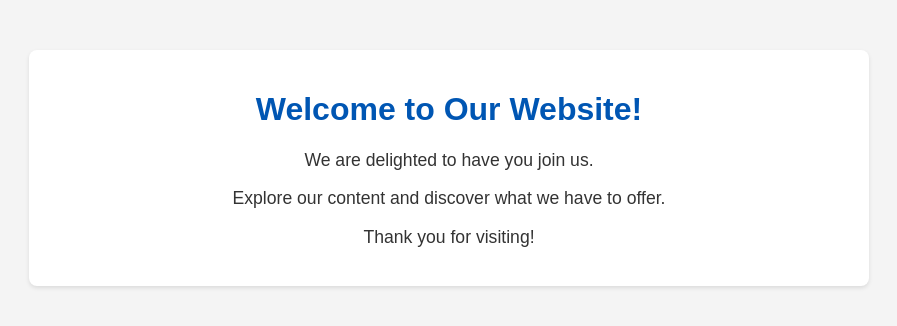
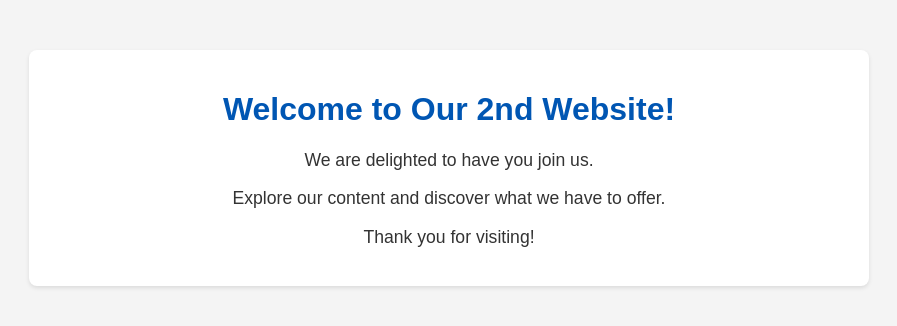
Before and after one commit to gurukanagaraj/simplehtml, a plain HTML site: page index.html in a window 1280 px wide. Shown: the whole page, without its empty margins (191-1088 px from the left). Drawn offline with Linux system fonts and the light colour scheme.

Commit message:
Update index.html

```diff
--- a/index.html
+++ b/index.html
@@ -30,7 +30,7 @@
 </head>
 <body>
     <div class="container">
-        <h1>Welcome to Our Website!</h1>
+        <h1>Welcome to Our 2nd Website!</h1>
         <p>We are delighted to have you join us.</p>
         <p>Explore our content and discover what we have to offer.</p>
         <p>Thank you for visiting!</p>
```
